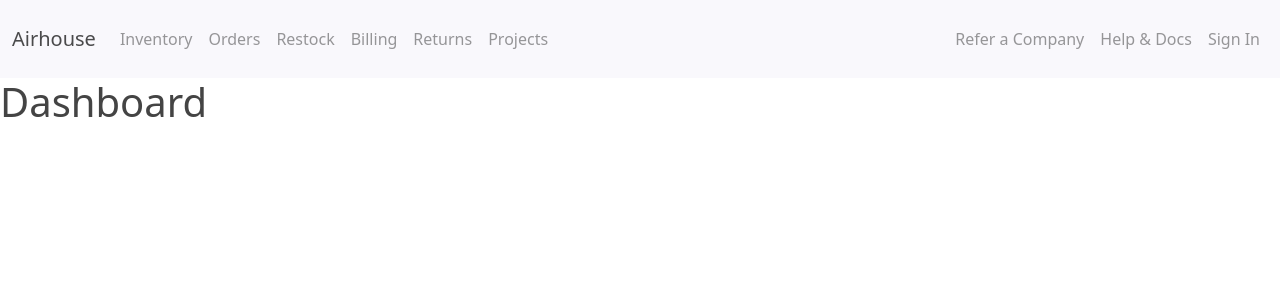
After one commit to connorGA/Airhouse_Clone, a Django app: page /dashboard/ in a window 1280 px wide. The commit adds this page. Shown: the top 300 px of the page. Run offline with Django 5.2, Linux system fonts and the light colour scheme.

Commit message:
update navbar to display sign in and sign out at correct times

```diff
--- /dev/null
+++ b/airhouse_project/airhouse/templates/airhouse/dashboard.html
@@ -0,0 +1,5 @@
+{% extends 'airhouse/base.html' %}
+
+{% block content %}
+<h1>Dashboard</h1>
+{% endblock content %}
--- a/airhouse_project/airhouse/templates/airhouse/navigation.html
+++ b/airhouse_project/airhouse/templates/airhouse/navigation.html
@@ -37,7 +37,14 @@
                     <a class="nav-link" href="#">Help & Docs</a>
                 </li>
                 <li class="nav-item">
-                    <a class="nav-link" href="#">Sign In</a>
+                    {% if user.is_authenticated %}
+                        <form action="{% url 'logout' %}" method="post">
+                            {% csrf_token %}
+                            <button type="submit" class="nav-link">Logout</button>
+                        </form>
+                    {% else %}
+                        <a class="nav-link" href="{% url 'login' %}">Sign In</a>
+                    {% endif %}
                 </li>
             </ul>
         </div>
--- a/airhouse_project/airhouse/urls.py
+++ b/airhouse_project/airhouse/urls.py
@@ -1,11 +1,13 @@
 from django.contrib import admin
 from django.urls import path
-from .views import Index, SignUpView, MyLoginView
+from .views import Index, SignUpView, LoginView, Dashboard
 from django.contrib.auth import views as auth_views
 
 urlpatterns = [
     path('', Index.as_view(), name='index'),
+    path('dashboard/', Dashboard.as_view(), name='dashboard'),
     path('register/', SignUpView.as_view(), name='register'),
-    path('login/', MyLoginView.as_view(), name='login'),
-    path('logout/', auth_views.LogoutView.as_view(template_name='/logout'), name='logout')
+    path('login/', LoginView.as_view(), name='login'),
+    path('login/', auth_views.LoginView.as_view(template_name='airhouse/login.html'), name='login'),
+    path('logout/', auth_views.LogoutView.as_view(template_name='airhouse/logout.html'), name='logout'),
 ]
--- a/airhouse_project/airhouse/views.py
+++ b/airhouse_project/airhouse/views.py
@@ -1,14 +1,20 @@
 from django.shortcuts import render, redirect
 from django.views.generic import TemplateView, View
 from django.contrib.auth import authenticate, login
-from django.contrib.auth.views import LoginView
+from django.contrib.auth.views import LoginView, LogoutView
 from .forms import UserRegisterForm
 
 class Index(TemplateView):
     template_name = 'airhouse/index.html'
 
-class MyLoginView(LoginView):
+class LoginView(LoginView):
     template_name = 'airhouse/login.html'
+
+class Dashboard(TemplateView):
+    template_name = 'airhouse/dashboard.html'
+
+# class LogoutView(LogoutView):
+#     template_name = 'airhouse/logout.html'
 
 class SignUpView(View):
     def get(self, request):
```
Also changed, not shown: airhouse_project/airhouse/templates/airhouse/logout.html (added, +15 -0 lines), airhouse_project/db.sqlite3.
